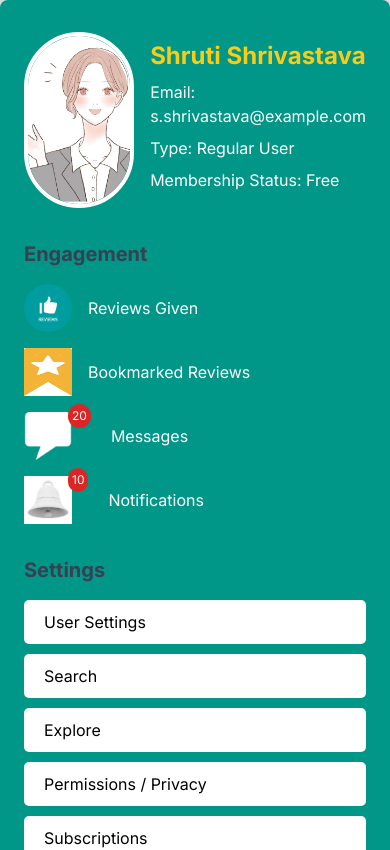
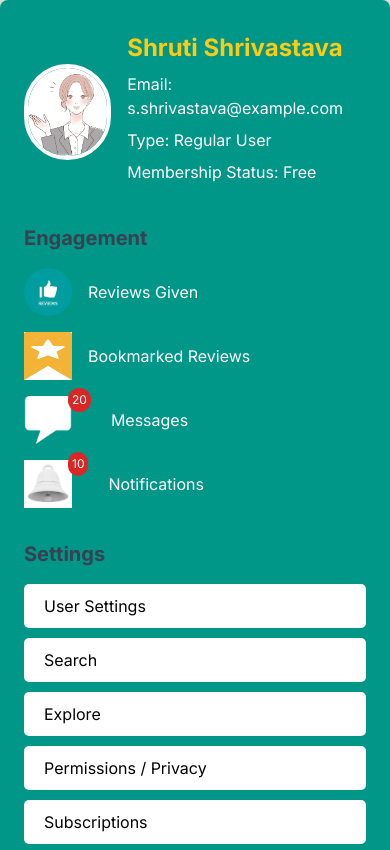
Before and after one commit to dynamicProjects/blossend-user-app, a Next.js app in the folder user-profile-page/: page / in a window 390 px wide. Shown: the top 850 px of the page. Built offline with nearby package versions, Linux system fonts and the light colour scheme.

Commit message:
profile pic responsiveness

```diff
--- a/user-profile-page/src/app/globals.css
+++ b/user-profile-page/src/app/globals.css
@@ -46,12 +46,13 @@ body {
 }
 
 .profile-picture {
-  @apply overflow-hidden mr-4 border-4 border-white w-44 h-44 rounded-full bg-gray-300;
+  @apply overflow-hidden mr-4 border-4 border-white w-24 md:w-32 lg:w-40 xl:w-44 h-24 md:h-32 lg:h-40 xl:h-44 rounded-full bg-gray-300;
 }
 
 .profile-picture img {
   @apply w-full h-full object-cover;
 }
+
 
 .profile-details {
   @apply flex-grow;
```
